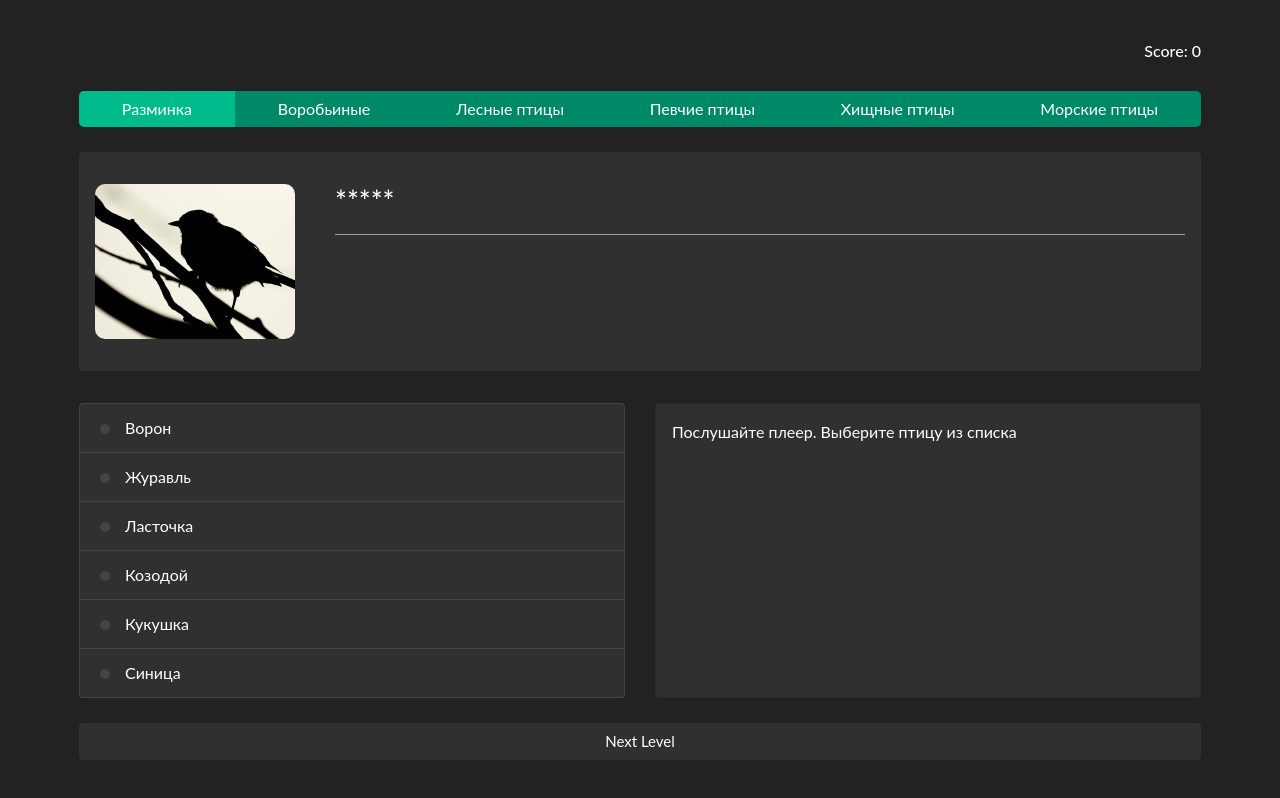
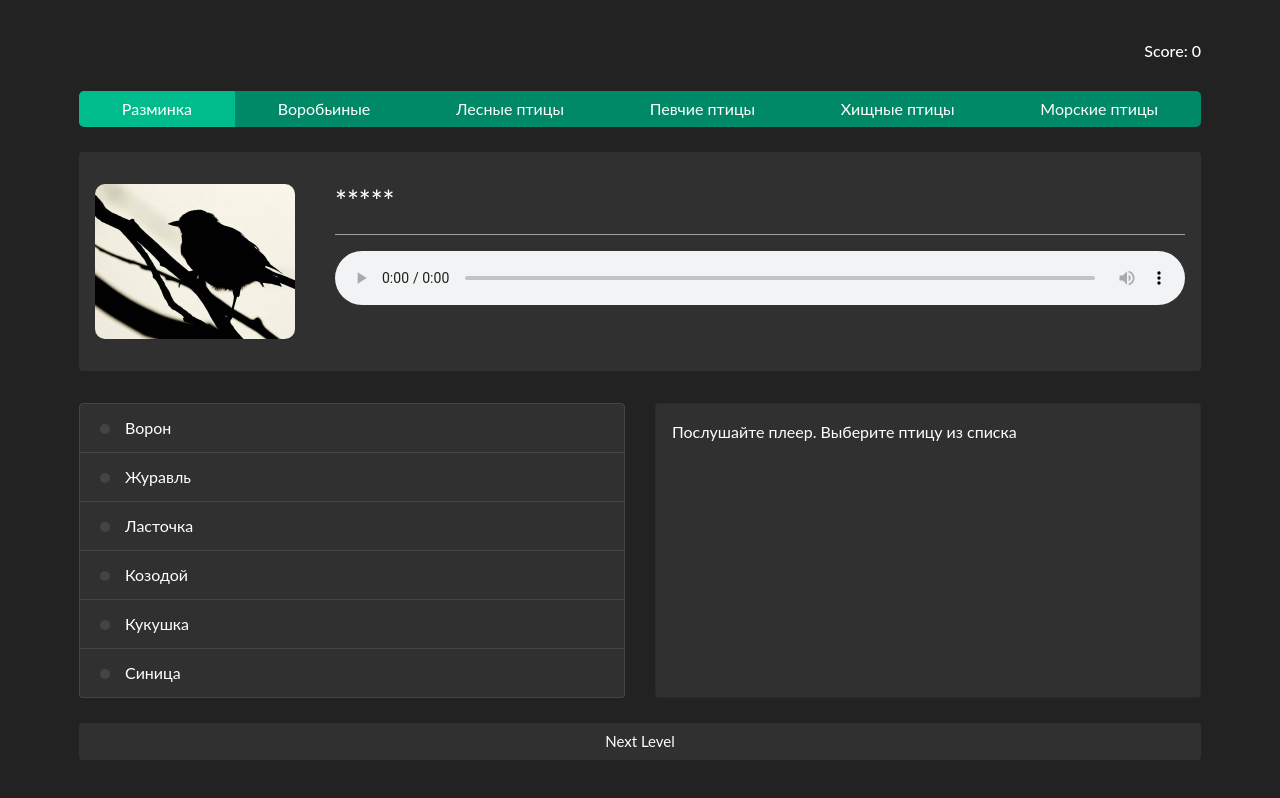
Before and after one commit to MihailMatveichuk/rsschool-cv, a plain HTML site: page songbird/pages/main/index.html in a window 1280 px wide. Drawn offline with nearby package versions, Linux system fonts and the light colour scheme.

Commit message:
refactor: delete atribute hidden of audio

```diff
--- a/songbird/pages/main/index.html
+++ b/songbird/pages/main/index.html
@@ -32,8 +32,7 @@
             <img class="bird-image" src="/assets/images/temple.jpg" alt="bird">
             <div class="question__content">
                 <h3 class="question__bird-name">*****</h3>
-                <hr><audio class="react-audio-player question__audio-player" controls="" id="" preload="metadata" src="https://www.xeno-canto.org/sounds/uploaded/BLMSIUFTFU/XC512582-190604_1087_Grus_tok.mp3" title="https://www.xeno-canto.org/sounds/uploaded/BLMSIUFTFU/XC512582-190604_1087_Grus_tok.mp3"
-                    hidden>
+                <hr><audio class="react-audio-player question__audio-player" controls="" id="" preload="metadata" src="https://www.xeno-canto.org/sounds/uploaded/BLMSIUFTFU/XC512582-190604_1087_Grus_tok.mp3" title="https://www.xeno-canto.org/sounds/uploaded/BLMSIUFTFU/XC512582-190604_1087_Grus_tok.mp3">
                     <p>Your browser does not support the <code>audio</code> element.</p>
                 </audio>
             </div>
```
